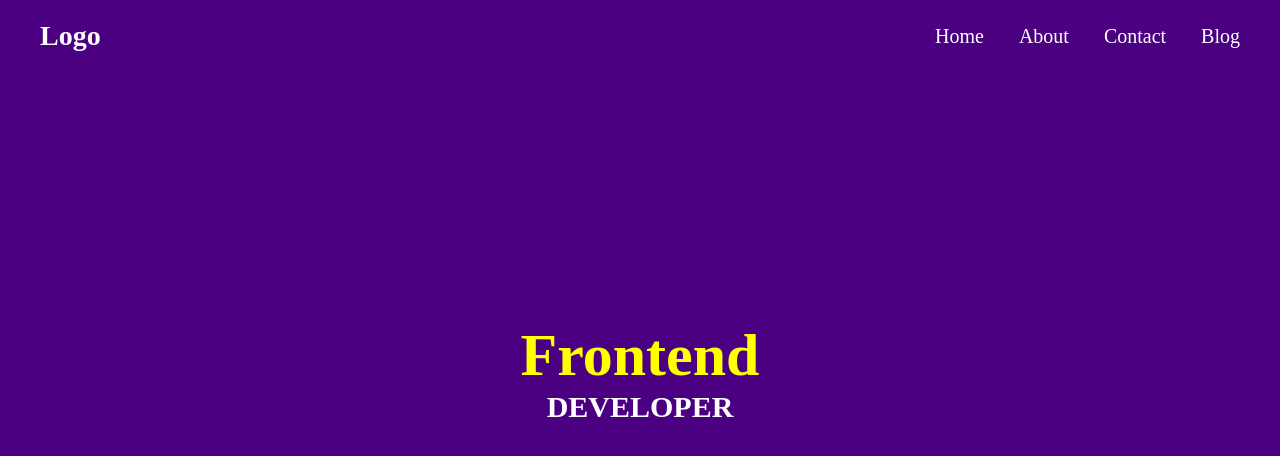
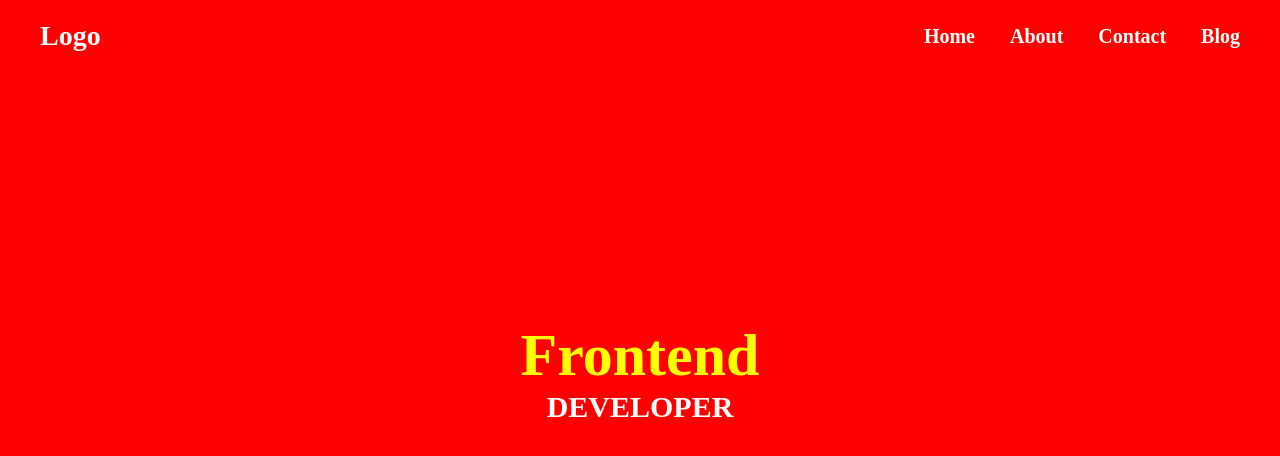
Before and after one commit to Ergashev95/test-git, a plain HTML site: page index.html in a window 1280 px wide. Drawn offline with Linux system fonts and the light colour scheme.

Commit message:
change bg color

```diff
--- a/css/main.css
+++ b/css/main.css
@@ -13,7 +13,7 @@ a {
 
 .header {
     width: 100%;
-    background-color: indigo;
+    background-color: red;
     height: 100vh;
     padding-top: 20px;
     padding-bottom: 20px;
@@ -38,6 +38,7 @@ a {
 .header-link {
     color: white;
     font-size: 20px;
+    font-weight: 700;
 }
 
 
```
